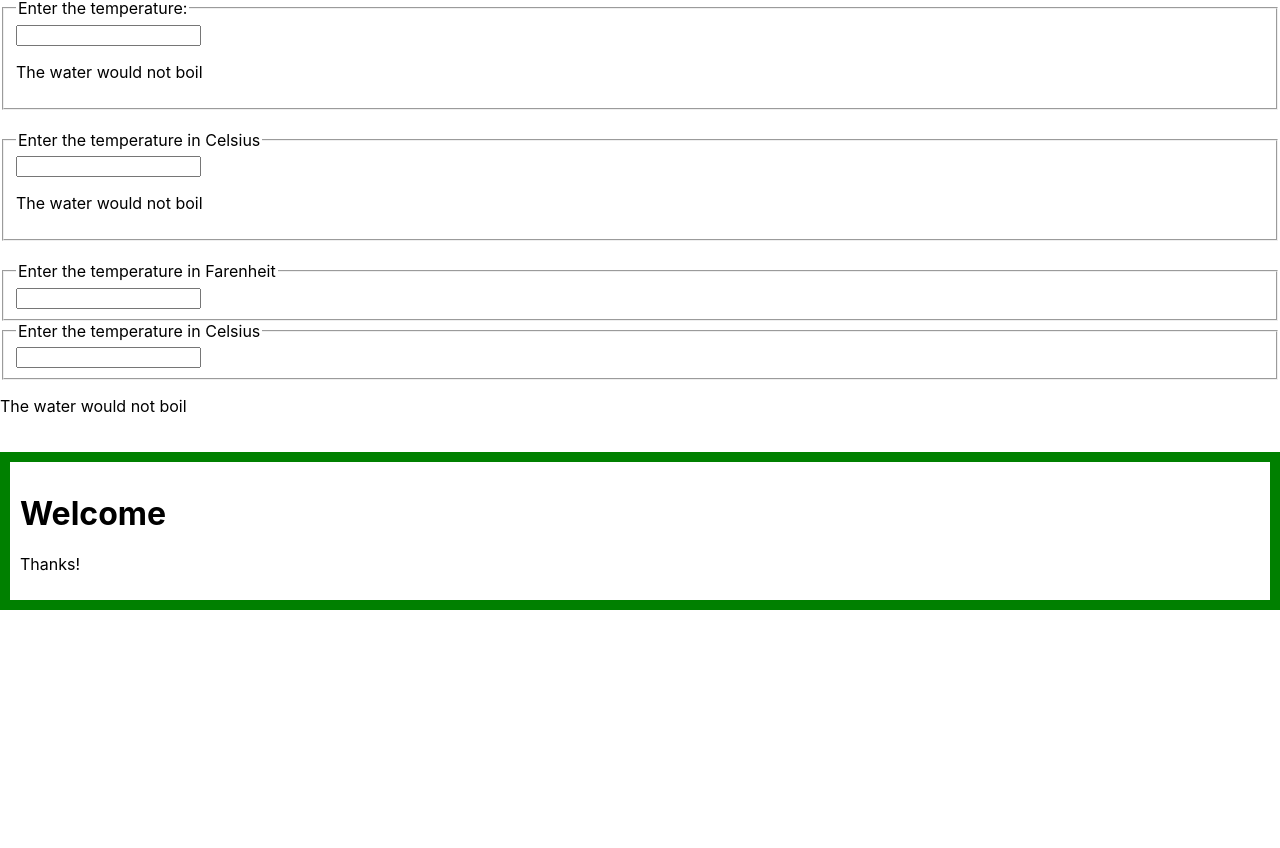
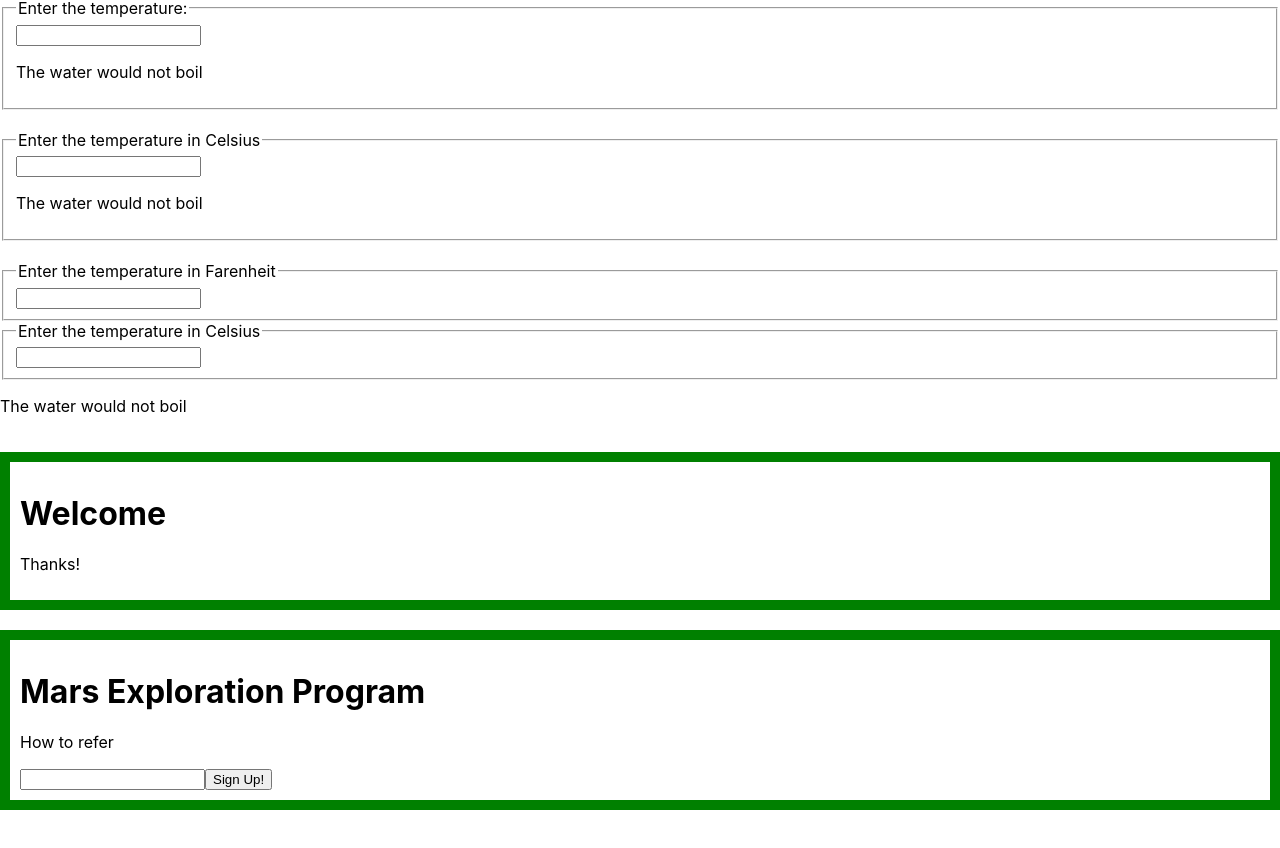
Before and after one commit to prashanth-g/react_playground, a React (Create React App) app: page / in a window 1280 px wide. Shown: the part 1638-2486 px from the top of the page. Before the commit the page ends 2368 px from the top, so only its background shows below. Built offline with nearby package versions, Linux system fonts and the light colour scheme.

Commit message:
Played with Specialization

```diff
--- a/src/index.js
+++ b/src/index.js
@@ -718,4 +718,53 @@
   document.getElementById('dev20')
 );
 
+class Dialog extends React.Component {
+  render() {
+    return(
+      <FancyBorder color="blue">
+        <h1 className="Dialog-Title">
+          {this.props.title}
+        </h1>
+        <p className="Dialog-Message">
+          {this.props.message}
+        </p>
+        {this.props.children}
+      </FancyBorder>
+    );
+  }
+}
+
+class SignUpDialog extends React.Component {
+    constructor(props) {
+      super(props);
+      this.handleChange = this.handleChange.bind(this);
+      this.handleSignUp = this.handleSignUp.bind(this);
+      this.state = {login:''};
+    }
+
+    handleChange(event) {
+      this.setState({login:event.target.value})
+    }
+
+    handleSignUp() {
+      alert(`Welcome ${this.state.login}`);
+    }
+
+    render() {
+      return(
+          <Dialog title="Mars Exploration Program" message="How to refer">
+            <input value={this.state.login} onChange={this.handleChange}/>
+            <button onClick={this.handleSignUp}> Sign Up! </button>
+          </Dialog>
+      );
+    }
+}
+
+ReactDOM.render(
+  <SignUpDialog />,
+  document.getElementById('dev21')
+);
+
+
+
 serviceWorker.unregister();
```
